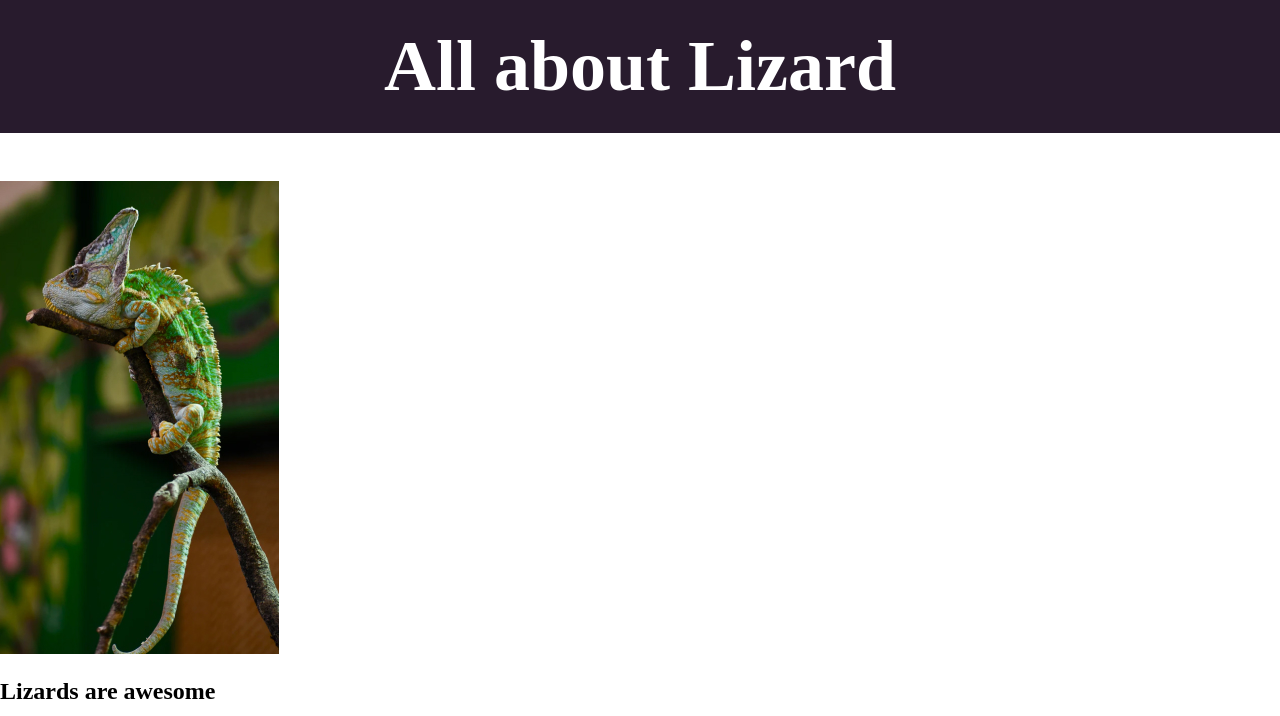
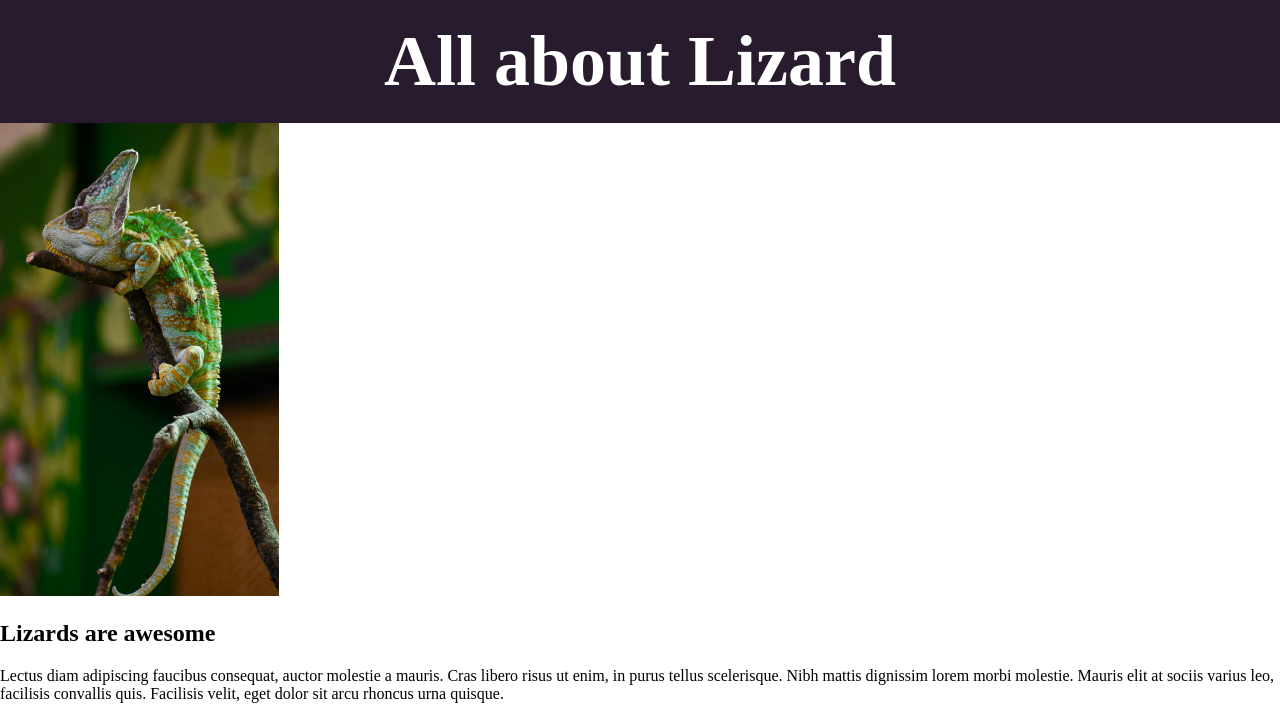
Before and after one commit to zichengshan/All-about-Lizard-Web, a plain HTML site: page index.html in a window 1280 px wide. Shown: the top 716 px of the page. Drawn offline with Linux system fonts and the light colour scheme.

Commit message:
#Solution2: styling the title
the title should reach the top

```diff
--- a/css/index.css
+++ b/css/index.css
@@ -6,11 +6,23 @@ body {
     margin: 0px;
 }
 
-h1 {
+/*h1 {*/
+/*    background: #281B2D;*/
+/*    color: #fff;*/
+/*    text-align: center;*/
+/*    font-size: 72px;*/
+/*    margin-top: 0;*/
+/*    padding: 25px 0;*/
+/*}*/
+
+header {
     background: #281B2D;
     color: #fff;
     text-align: center;
+    padding: 20px;
+}
+
+h1 {
     font-size: 72px;
-    margin-top: 0;
-    padding: 25px 0;
+    margin: 0px;
 }
```
